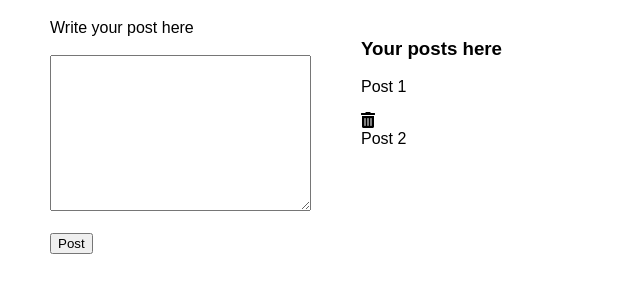
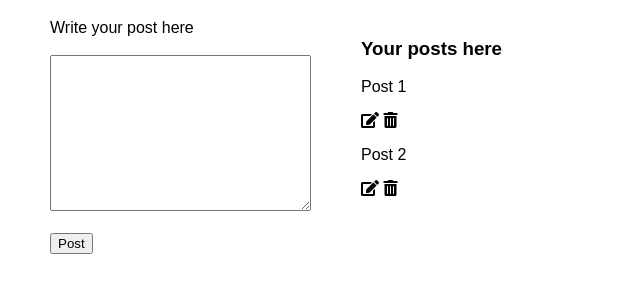
Before and after one commit to tatsuyax25/social-media-project, a plain HTML site: page index.html in a window 1280 px wide. Shown: the part 61-354 px from the top of the page, without its empty margins (0-640 px from the left). Drawn offline with Linux system fonts and the light colour scheme.

Commit message:
Update Post 1 and add icon on Post 2

```diff
--- a/index.html
+++ b/index.html
@@ -26,10 +26,17 @@
                 <div>
                     <p>Post 1</p>
                     <span class="options">
+                        <i class="fas fa-edit"></i>
                         <i class="fas fa-trash-alt"></i>
                     </span>
                 </div>
-                <div>Post 2</div>
+                <div>
+                    <p>Post 2</p>
+                    <span class="options">
+                        <i class="fas fa-edit"></i>
+                        <i class="fas fa-trash-alt"></i>
+                    </span>
+                </div>
             </div>
         </div>
     </div>
```
